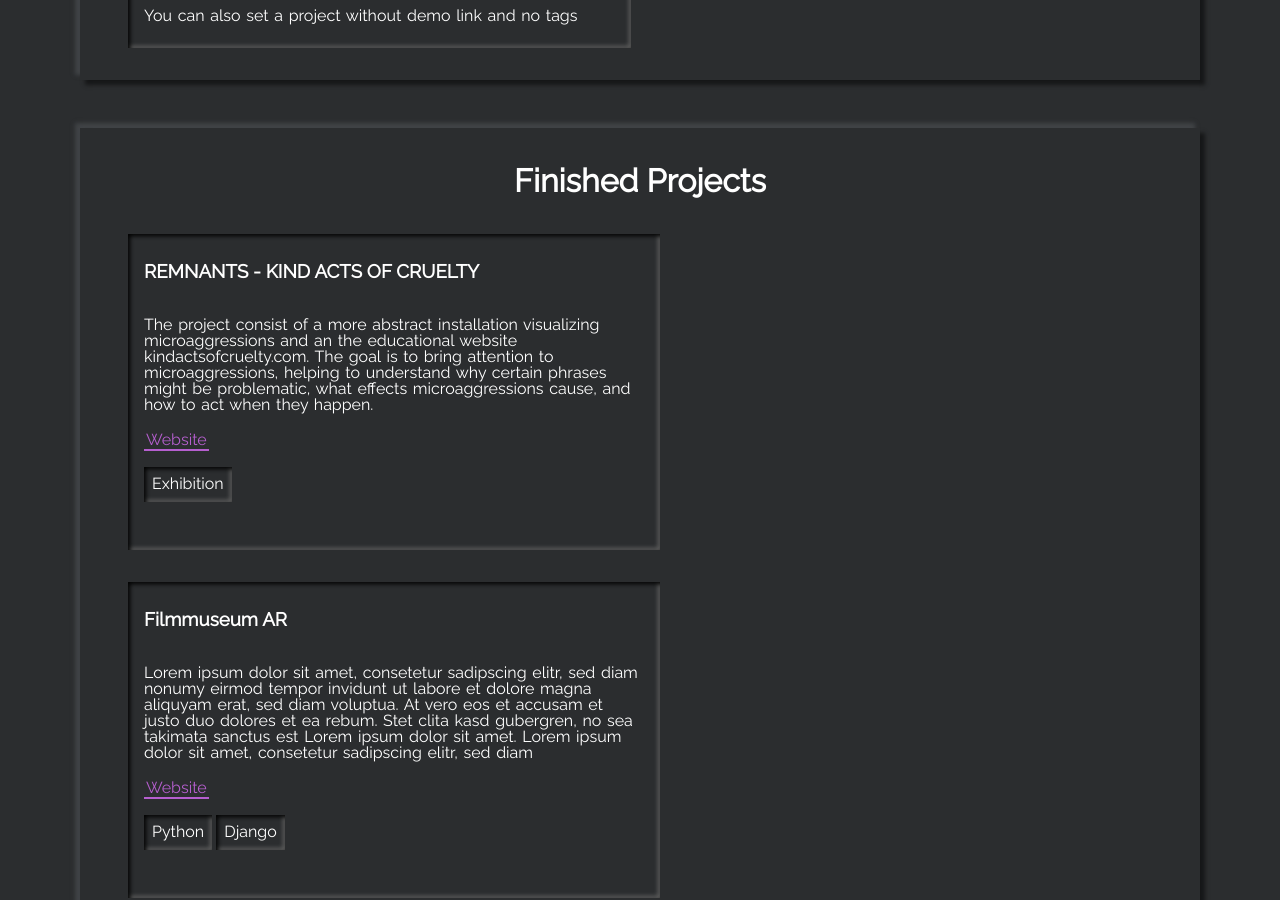
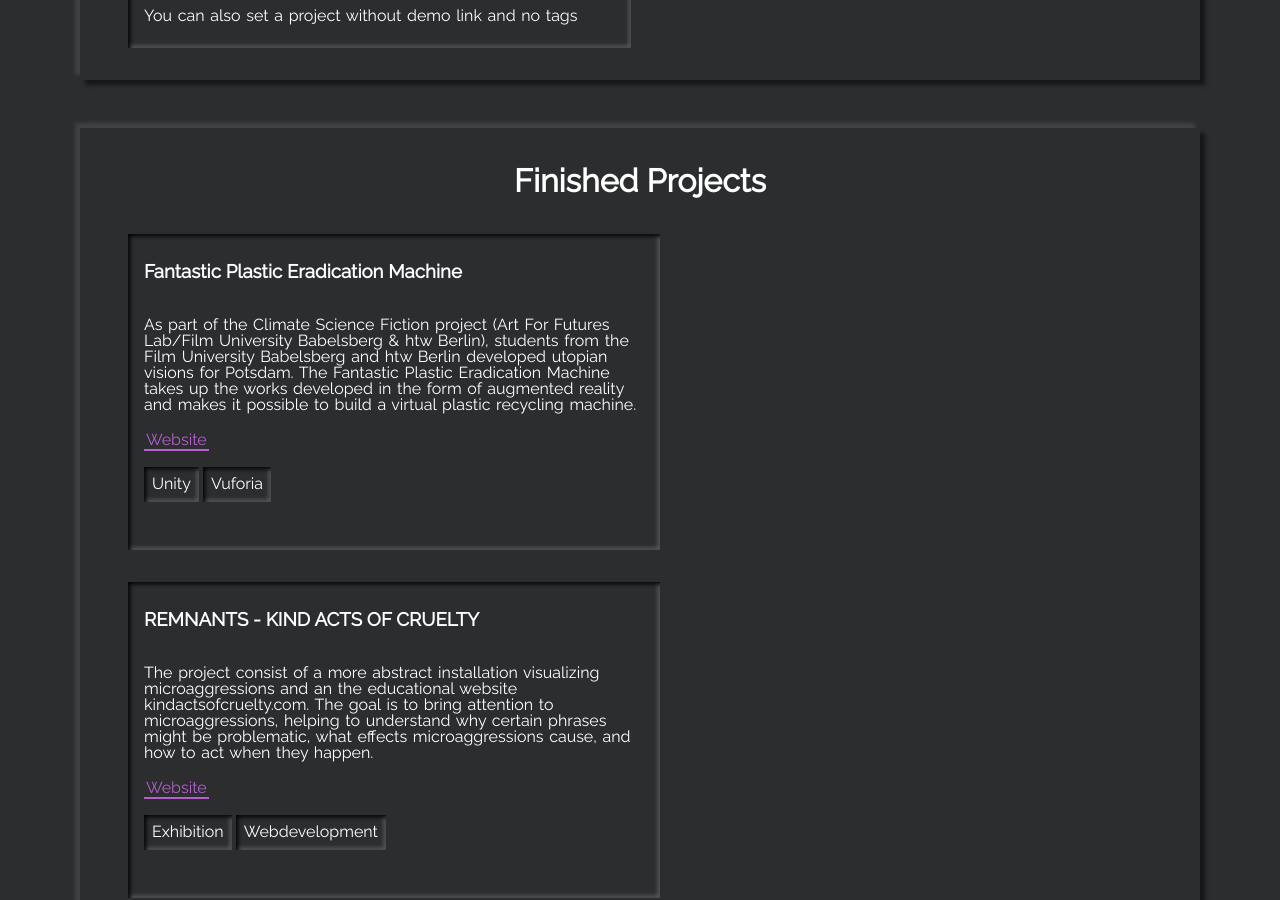
Before and after one commit to DeniseBischof/Portfolio, a Jekyll site: the page built from index.html, in a window 1280 px wide and 900 px high, scrolled down 3331 px. Built offline with Jekyll 4.4.1, drawn with Linux system fonts in a browser that asks for light colours; some of the changed text lies outside the part shown.

Commit message:
Update finished_projects.yml

```diff
--- a/_data/finished_projects.yml
+++ b/_data/finished_projects.yml
@@ -13,26 +13,27 @@
 #     - tag: AngularJS
 #     - tag: Node
 
+- name: Fantastic Plastic Eradication Machine
+  descr: "As part of the Climate Science Fiction project (Art For Futures Lab/Film University Babelsberg & htw Berlin), students from the Film University Babelsberg and htw Berlin developed utopian visions for Potsdam. The Fantastic Plastic Eradication Machine takes up the works developed in the form of augmented reality and makes it possible to build a virtual plastic recycling machine."
+  demo: https://github.com/DeniseBischof/Filmmuseum_AR
+  tags:
+    - tag: Unity
+    - tag: Vuforia
+
 - name: REMNANTS - KIND ACTS OF CRUELTY
   descr: "The project consist of a more abstract installation visualizing microaggressions and an the educational website kindactsofcruelty.com. The goal is to bring attention to microaggressions, helping to understand why certain phrases might be problematic, what effects microaggressions cause, and how to act when they happen."
   demo: https://kindactsofcruelty.com/
   img:
   tags:
     - tag: Exhibition
+    - tag: Webdevelopment
 
-- name: Filmmuseum AR
-  descr: "Lorem ipsum dolor sit amet, consetetur sadipscing elitr, sed diam nonumy eirmod tempor invidunt ut labore et dolore magna aliquyam erat, sed diam voluptua. At vero eos et accusam et justo duo dolores et ea rebum. Stet clita kasd gubergren, no sea takimata sanctus est Lorem ipsum dolor sit amet. Lorem ipsum dolor sit amet, consetetur sadipscing elitr, sed diam"
-  demo: https://example.com/
-  tags:
-    - tag: Python
-    - tag: Django
+- name: project Z
+  descr: "You can also set a project without demo link and no tags"
 
 - name: Future Cat
-  descr: "This game was created for the opening of the Futurium in Berlin. It's' a multiplayer AR Game, where the flying cat is being controlled by the intensity f the crowds clapping."
+  descr: "This game was created for the opening of the Futurium in Berlin. It's' a multiplayer AR Game, where the flying cat is being controlled by the intensity of the crowds clapping."
   demo: https://www.facebook.com/futuriumD/posts/1038211829705525/
   tags:
     - tag: Unity
     - tag: AR
-
-- name: project Z
-  descr: "You can also set a project without demo link and no tags"
```
